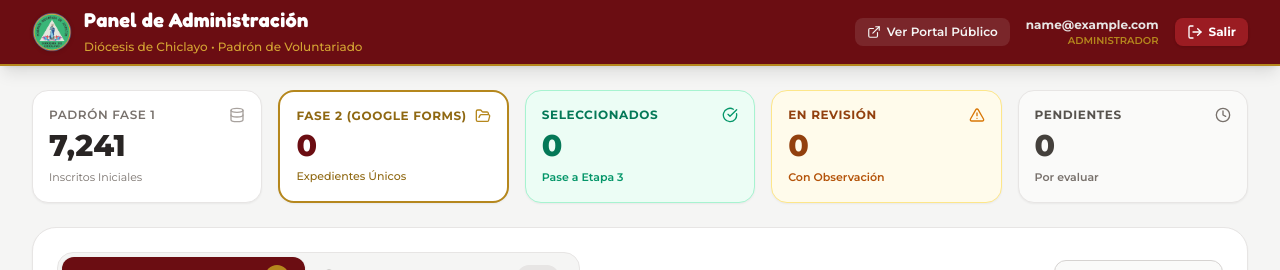
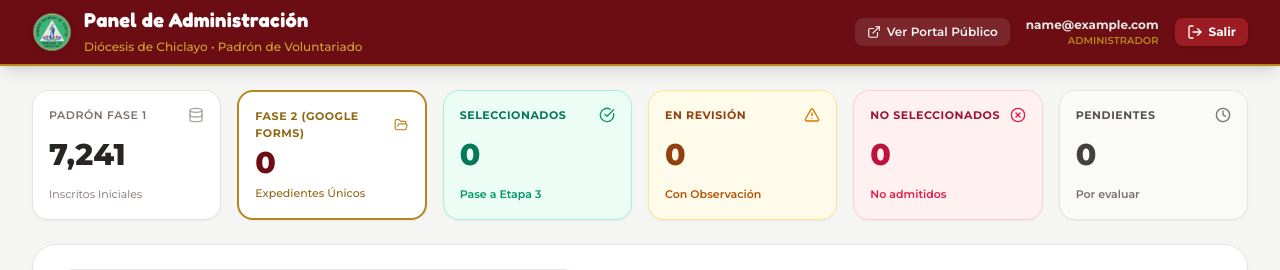
Before and after one commit to danielherrera99/voluntarios-web, a React (Vite) app: page /dashboard in a window 1280 px wide. Shown: the top 270 px of the page. Built offline with nearby package versions, Linux system fonts and the light colour scheme; no server answers; the database is empty; sample sign-in values are in the browser's storage; a web font is replaced by a local one.

Commit message:
fix: mostrar badge y filtro de No Seleccionado en Dashboard

```diff
--- a/src/pages/Dashboard.jsx
+++ b/src/pages/Dashboard.jsx
@@ -18,7 +18,8 @@ import {
   X,
   FileCheck,
   ShieldCheck,
-  FolderOpen
+  FolderOpen,
+  XCircle
 } from 'lucide-react';
 
 export default function Dashboard() {
@@ -32,7 +33,7 @@ export default function Dashboard() {
   const [loading, setLoading] = useState(true);
   const [searchTerm, setSearchTerm] = useState('');
   const [debouncedSearch, setDebouncedSearch] = useState('');
-  const [statusFilter, setStatusFilter] = useState('ALL'); // 'ALL', 'SELECCIONADO', 'EN REVISIÓN', 'PENDIENTE'
+  const [statusFilter, setStatusFilter] = useState('ALL'); // 'ALL', 'SELECCIONADO', 'EN REVISIÓN', 'NO SELECCIONADO', 'PENDIENTE'
   const [currentPage, setCurrentPage] = useState(1);
   const [pageSize, setPageSize] = useState(25);
   const [totalRecords, setTotalRecords] = useState(0);
@@ -43,6 +44,7 @@ export default function Dashboard() {
     fase2Total: 0,
     seleccionados: 0,
     enRevision: 0,
+    noSeleccionados: 0,
     pendientes: 0
   });
 
@@ -75,12 +77,14 @@ export default function Dashboard() {
         { count: f2Total },
         { count: selCount },
         { count: revCount },
+        { count: noSelCount },
         { count: pendCount }
       ] = await Promise.all([
         supabase.from('voluntarios_general').select('*', { count: 'exact', head: true }),
         supabase.from('voluntarios').select('*', { count: 'exact', head: true }),
         supabase.from('voluntarios').select('*', { count: 'exact', head: true }).eq('estado', 'SELECCIONADO'),
         supabase.from('voluntarios').select('*', { count: 'exact', head: true }).eq('estado', 'EN REVISIÓN'),
+        supabase.from('voluntarios').select('*', { count: 'exact', head: true }).eq('estado', 'NO SELECCIONADO'),
         supabase.from('voluntarios').select('*', { count: 'exact', head: true }).or('estado.eq.PENDIENTE,estado.is.null')
       ]);
 
@@ -89,6 +93,7 @@ export default function Dashboard() {
         fase2Total: f2Total || 0,
         seleccionados: selCount || 0,
         enRevision: revCount || 0,
+        noSeleccionados: noSelCount || 0,
         pendientes: pendCount || 0
       });
     } catch (err) {
@@ -236,12 +241,12 @@ export default function Dashboard() {
       <main className="flex-1 max-w-7xl w-full mx-auto px-4 sm:px-6 lg:px-8 py-6 space-y-6">
 
         {/* TARJETAS DE ESTADÍSTICAS (KPIS) */}
-        <div className="grid grid-cols-2 md:grid-cols-5 gap-3 sm:gap-4">
+        <div className="grid grid-cols-2 sm:grid-cols-3 lg:grid-cols-6 gap-3 sm:gap-4">
 
           {/* Total Fase 1 General */}
           <div className="bg-white rounded-2xl p-4 border border-stone-200 shadow-sm flex flex-col justify-between">
             <div className="flex items-center justify-between text-stone-500 mb-1">
-              <span className="text-xs font-semibold uppercase tracking-wider">Padrón Fase 1</span>
+              <span className="text-[11px] font-semibold uppercase tracking-wider">Padrón Fase 1</span>
               <Database className="w-4 h-4 text-stone-400" />
             </div>
             <div className="text-2xl md:text-3xl font-extrabold text-stone-800">
@@ -253,7 +258,7 @@ export default function Dashboard() {
           {/* Total Fase 2 Forms */}
           <div className="bg-white rounded-2xl p-4 border-2 border-diocesis-mustard shadow-sm flex flex-col justify-between">
             <div className="flex items-center justify-between text-diocesis-mustardDark mb-1">
-              <span className="text-xs font-bold uppercase tracking-wider">Fase 2 (Google Forms)</span>
+              <span className="text-[11px] font-bold uppercase tracking-wider">Fase 2 (Google Forms)</span>
               <FolderOpen className="w-4 h-4 text-diocesis-mustard" />
             </div>
             <div className="text-2xl md:text-3xl font-extrabold text-diocesis-redDark">
@@ -265,7 +270,7 @@ export default function Dashboard() {
           {/* Seleccionados / Validados */}
           <div className="bg-emerald-50 rounded-2xl p-4 border border-emerald-200 shadow-sm flex flex-col justify-between">
             <div className="flex items-center justify-between text-emerald-700 mb-1">
-              <span className="text-xs font-bold uppercase tracking-wider">Seleccionados</span>
+              <span className="text-[11px] font-bold uppercase tracking-wider">Seleccionados</span>
               <CheckCircle className="w-4 h-4 text-emerald-600" />
             </div>
             <div className="text-2xl md:text-3xl font-extrabold text-emerald-700">
@@ -277,7 +282,7 @@ export default function Dashboard() {
           {/* En Revisión / Observados */}
           <div className="bg-amber-50 rounded-2xl p-4 border border-amber-200 shadow-sm flex flex-col justify-between">
             <div className="flex items-center justify-between text-amber-800 mb-1">
-              <span className="text-xs font-bold uppercase tracking-wider">En Revisión</span>
+              <span className="text-[11px] font-bold uppercase tracking-wider">En Revisión</span>
               <AlertTriangle className="w-4 h-4 text-amber-600" />
             </div>
             <div className="text-2xl md:text-3xl font-extrabold text-amber-800">
@@ -286,10 +291,22 @@ export default function Dashboard() {
             <span className="text-[11px] text-amber-700 font-semibold mt-1">Con Observación</span>
           </div>
 
+          {/* No Seleccionados */}
+          <div className="bg-rose-50 rounded-2xl p-4 border border-rose-200 shadow-sm flex flex-col justify-between">
+            <div className="flex items-center justify-between text-rose-800 mb-1">
+              <span className="text-[11px] font-bold uppercase tracking-wider">No Seleccionados</span>
+              <XCircle className="w-4 h-4 text-rose-600" />
+            </div>
+            <div className="text-2xl md:text-3xl font-extrabold text-rose-700">
+              {stats.noSeleccionados.toLocaleString()}
+            </div>
+            <span className="text-[11px] text-rose-600 font-semibold mt-1">No admitidos</span>
+          </div>
+
           {/* Pendientes */}
-          <div className="bg-stone-50 rounded-2xl p-4 border border-stone-200 shadow-sm flex flex-col justify-between col-span-2 md:col-span-1">
+          <div className="bg-stone-50 rounded-2xl p-4 border border-stone-200 shadow-sm flex flex-col justify-between">
             <div className="flex items-center justify-between text-stone-600 mb-1">
-              <span className="text-xs font-bold uppercase tracking-wider">Pendientes</span>
+              <span className="text-[11px] font-bold uppercase tracking-wider">Pendientes</span>
               <Clock className="w-4 h-4 text-stone-500" />
             </div>
             <div className="text-2xl md:text-3xl font-extrabold text-stone-700">
@@ -394,6 +411,7 @@ export default function Dashboard() {
                   <option value="ALL">Todos los Estados</option>
                   <option value="SELECCIONADO">✅ Solo Seleccionados</option>
                   <option value="EN REVISIÓN">⚠️ En Revisión / Observados</option>
+                  <option value="NO SELECCIONADO">❌ No Seleccionados</option>
                   <option value="PENDIENTE">⏳ Pendientes</option>
                 </select>
               </div>
@@ -477,8 +495,9 @@ export default function Dashboard() {
                   </tr>
                 ) : (
                   records.map((r, idx) => {
-                    const isApproved = r.estado === 'SELECCIONADO' || r.info_validada;
-                    const isRevision = r.estado === 'EN REVISIÓN';
+                    const isRejected = r.estado === 'NO SELECCIONADO' || (r.estado && r.estado.toUpperCase().includes('NO'));
+                    const isApproved = !isRejected && (r.estado === 'SELECCIONADO' || r.info_validada);
+                    const isRevision = !isRejected && r.estado === 'EN REVISIÓN';
 
                     return (
                       <tr key={r.id || r.dni || idx} className="hover:bg-amber-50/40 transition">
@@ -520,6 +539,14 @@ export default function Dashboard() {
                                 >
                                   <AlertTriangle className="w-3.5 h-3.5 text-amber-700" />
                                   En Revisión
+                                </span>
+                              ) : isRejected ? (
+                                <span
+                                  className="inline-flex items-center gap-1 px-2.5 py-1 rounded-full text-xs font-bold bg-rose-100 text-rose-800 border border-rose-300"
+                                  title={r.observacion || 'No admitido'}
+                                >
+                                  <XCircle className="w-3.5 h-3.5 text-rose-600" />
+                                  No Seleccionado
                                 </span>
                               ) : (
                                 <span className="inline-flex items-center gap-1 px-2.5 py-1 rounded-full text-xs font-bold bg-stone-100 text-stone-600 border border-stone-200">
@@ -690,7 +717,8 @@ export default function Dashboard() {
                 <span className="text-stone-400 block text-[10px] font-semibold uppercase">Estado Actual</span>
                 <span className={`font-bold ${
                   selectedVoluntario.estado === 'SELECCIONADO' ? 'text-emerald-700' :
-                  selectedVoluntario.estado === 'EN REVISIÓN' ? 'text-amber-700' : 'text-stone-700'
+                  selectedVoluntario.estado === 'EN REVISIÓN' ? 'text-amber-700' :
+                  (selectedVoluntario.estado === 'NO SELECCIONADO' || (selectedVoluntario.estado && selectedVoluntario.estado.includes('NO'))) ? 'text-rose-700' : 'text-stone-700'
                 }`}>
                   {selectedVoluntario.estado || 'PENDIENTE'}
                 </span>
```
